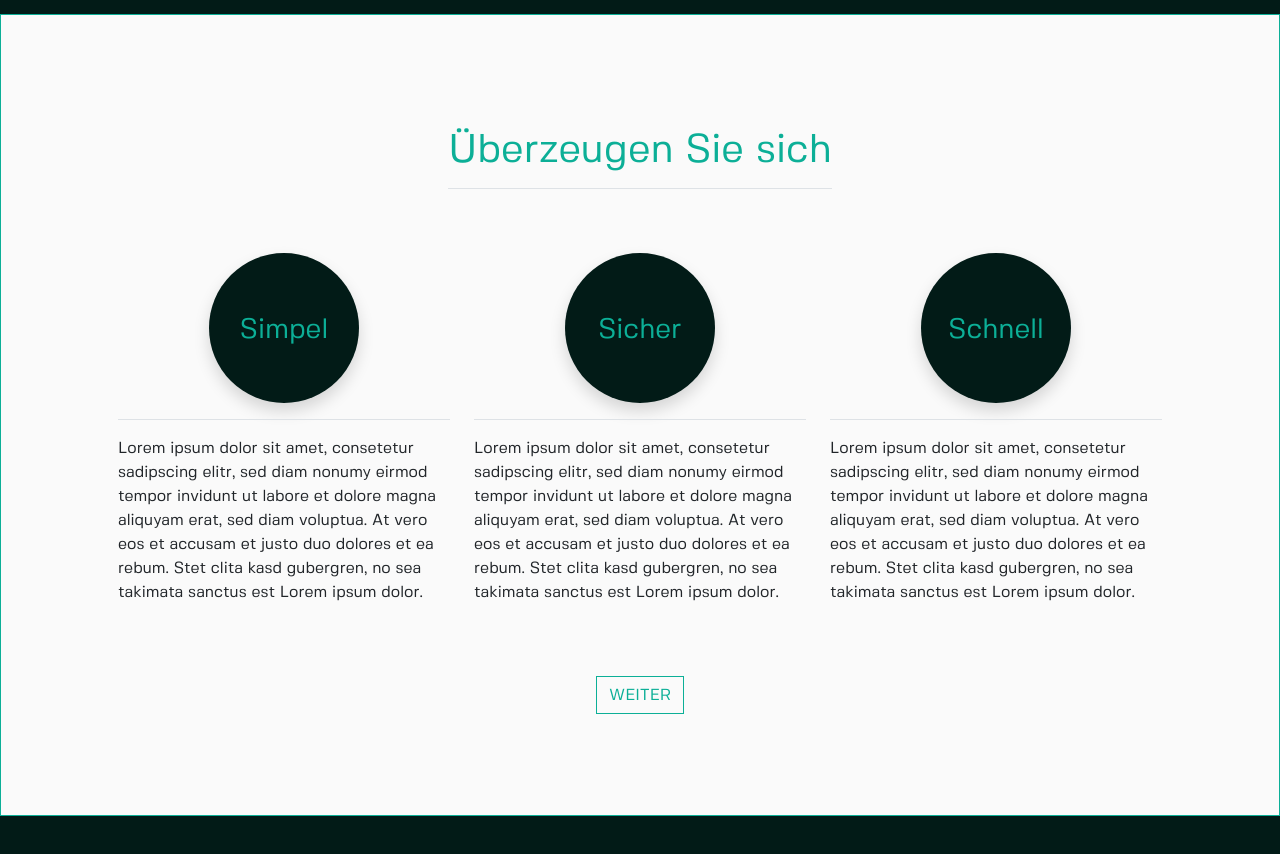
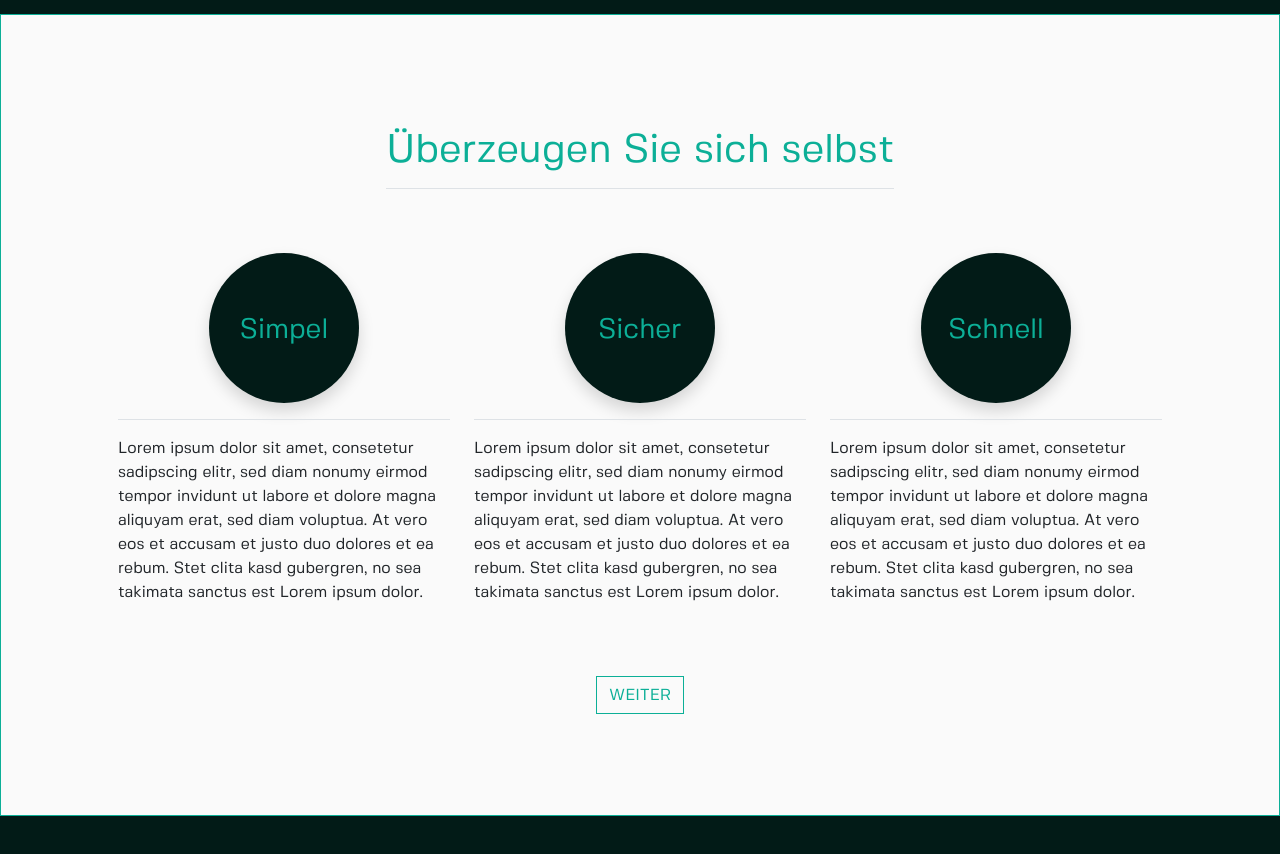
Before and after one commit to src-yahiko/nextjs-sao, a Next.js app: page / in a window 1280 px wide. Shown: the part 840-1694 px from the top of the page. Built offline with nearby package versions, Linux system fonts and the light colour scheme.

Commit message:
fix typo

```diff
--- a/pages/index.js
+++ b/pages/index.js
@@ -16,7 +16,7 @@ export default function Home() {
 
     <div className="d-block border border-primary">
       <div id="more" className='container px-5 d-flex align-items-center flex-column justify-content-center' style={{ minHeight: "100vh" }}>
-        <h1 className="text-center text-primary my-3 pb-3 border-bottom">Überzeugen Sie sich</h1>
+        <h1 className="text-center text-primary my-3 pb-3 border-bottom">Überzeugen Sie sich selbst</h1>
         <Row className="my-5">
           <Col sm={4}><p style={{ height: "150px", width: "150px", lineHeight: "134px" }} className="bg-dark text-primary shadow rounded-circle mx-auto text-center h3 pt-2">Simpel</p><p className="border-top pt-3 mt-3 text-mute text-justify">Lorem ipsum dolor sit amet, consetetur sadipscing elitr, sed diam nonumy eirmod tempor invidunt ut labore et dolore magna aliquyam erat, sed diam voluptua. At vero eos et accusam et justo duo dolores et ea rebum. Stet clita kasd gubergren, no sea takimata sanctus est Lorem ipsum dolor.</p></Col>
           <Col sm={4}><p style={{ height: "150px", width: "150px", lineHeight: "134px" }} className="bg-dark text-primary shadow rounded-circle mx-auto text-center h3 pt-2">Sicher</p><p className="border-top pt-3 mt-3 text-mute text-justify">Lorem ipsum dolor sit amet, consetetur sadipscing elitr, sed diam nonumy eirmod tempor invidunt ut labore et dolore magna aliquyam erat, sed diam voluptua. At vero eos et accusam et justo duo dolores et ea rebum. Stet clita kasd gubergren, no sea takimata sanctus est Lorem ipsum dolor.</p></Col>
```
